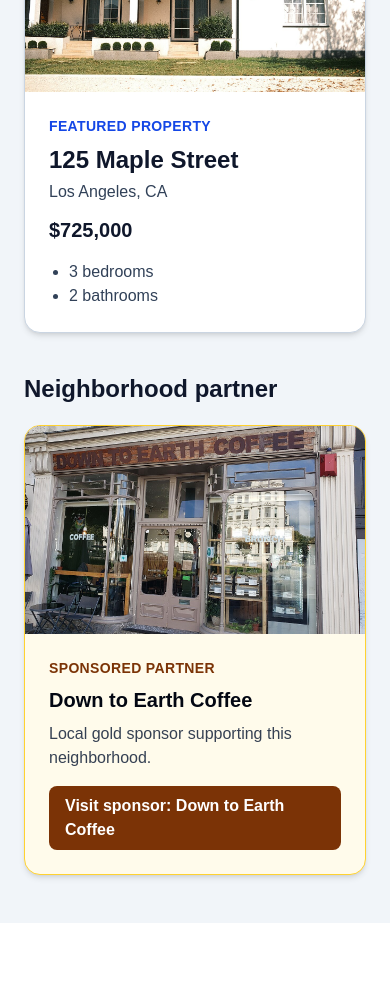
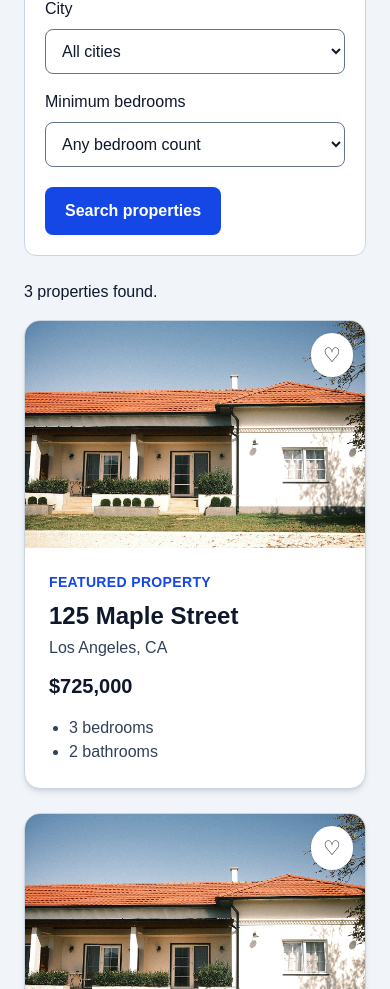
Before and after one commit to cjuare25/neighborhood-listing-platform, a Next.js app: page / in a window 390 px wide. Shown: the part 1140-2129 px from the top of the page. Before the commit the page ends 2063 px from the top, so only its background shows below. Built offline with nearby package versions, Linux system fonts and the light colour scheme.

Commit message:
feat: connect search filters to responsive property grid

```diff
--- a/src/app/page.tsx
+++ b/src/app/page.tsx
@@ -1,19 +1,8 @@
 import Image from "next/image";
 
-import PropertyCard from "@/components/PropertyCard";
+import ListingExplorer from "@/components/ListingExplorer";
+import { sampleProperties } from "@/data/properties";
 import SponsorBanner from "@/components/SponsorBanner";
-
-const featuredProperty = {
-  id: 1,
-  address: "125 Maple Street",
-  city: "Los Angeles, CA",
-  price: "$725,000",
-  bedrooms: 3,
-  bathrooms: 2,
-  imageUrl: "/assets/property-listing.jpg",
-  imageAlt: "Exterior of a single-story house with an orange tile roof.",
-  availabilityStatus: "ACTIVE" as const,
-};
 
 const featuredSponsor = {
   id: 1,
@@ -112,7 +101,7 @@ export default function Home() {
             Featured properties
           </h2>
 
-          <PropertyCard property={featuredProperty} />
+          <ListingExplorer properties={sampleProperties} />
         </section>
 
         <section
--- /dev/null
+++ b/src/components/ListingExplorer.tsx
@@ -0,0 +1,60 @@
+"use client";
+
+import { useState } from "react";
+import PropertyCard from "@/components/PropertyCard";
+import SearchFilters from "@/components/SearchFilters";
+import type { Property, SearchFilterValues } from "@/types";
+
+interface ListingExplorerProps {
+  properties: readonly Property[];
+}
+
+export default function ListingExplorer({
+  properties,
+}: ListingExplorerProps) {
+  const [filters, setFilters] = useState<SearchFilterValues>({
+    city: "",
+    minBedrooms: 0,
+  });
+
+  const cities = [...new Set(properties.map((property) => property.city))].sort();
+
+  const matchingProperties = properties.filter(
+    (property) =>
+      (filters.city === "" || property.city === filters.city) &&
+      property.bedrooms >= filters.minBedrooms,
+  );
+
+  return (
+    <div>
+      <p className="mb-5 text-slate-700">
+        Demonstration listings share an illustrative property photograph.
+      </p>
+
+      <SearchFilters cities={cities} onSearch={setFilters} />
+
+      <p role="status" className="mb-4 font-medium text-slate-900">
+        {matchingProperties.length}{" "}
+        {matchingProperties.length === 1 ? "property" : "properties"} found.
+      </p>
+
+      {matchingProperties.length > 0 ? (
+        <ul
+          aria-label="Property listings"
+          className="grid list-none grid-cols-1 gap-6 p-0 md:grid-cols-2 lg:grid-cols-3"
+        >
+          {matchingProperties.map((property) => (
+            <li key={property.id} className="min-w-0">
+              <PropertyCard property={property} />
+            </li>
+          ))}
+        </ul>
+      ) : (
+        <p className="rounded-lg border border-slate-300 bg-white p-5 text-slate-700">
+          No properties match these filters. Try another city or a lower
+          minimum bedroom count.
+        </p>
+      )}
+    </div>
+  );
+}
--- /dev/null
+++ b/src/data/properties.ts
@@ -0,0 +1,34 @@
+import type { Property } from "@/types";
+
+export const sampleProperties: Property[] = [
+  {
+    id: 1,
+    address: "125 Maple Street",
+    city: "Los Angeles, CA",
+    price: "$725,000",
+    bedrooms: 3,
+    bathrooms: 2,
+    imageUrl: "/assets/property-listing.jpg",
+    imageAlt: "Illustrative single-story house with an orange tile roof.",
+  },
+  {
+    id: 2,
+    address: "240 Oak Avenue",
+    city: "Pasadena, CA",
+    price: "$650,000",
+    bedrooms: 2,
+    bathrooms: 1,
+    imageUrl: "/assets/property-listing.jpg",
+    imageAlt: "Illustrative single-story house with an orange tile roof.",
+  },
+  {
+    id: 3,
+    address: "380 Cedar Lane",
+    city: "Long Beach, CA",
+    price: "$890,000",
+    bedrooms: 4,
+    bathrooms: 3,
+    imageUrl: "/assets/property-listing.jpg",
+    imageAlt: "Illustrative single-story house with an orange tile roof.",
+  },
+];
```
